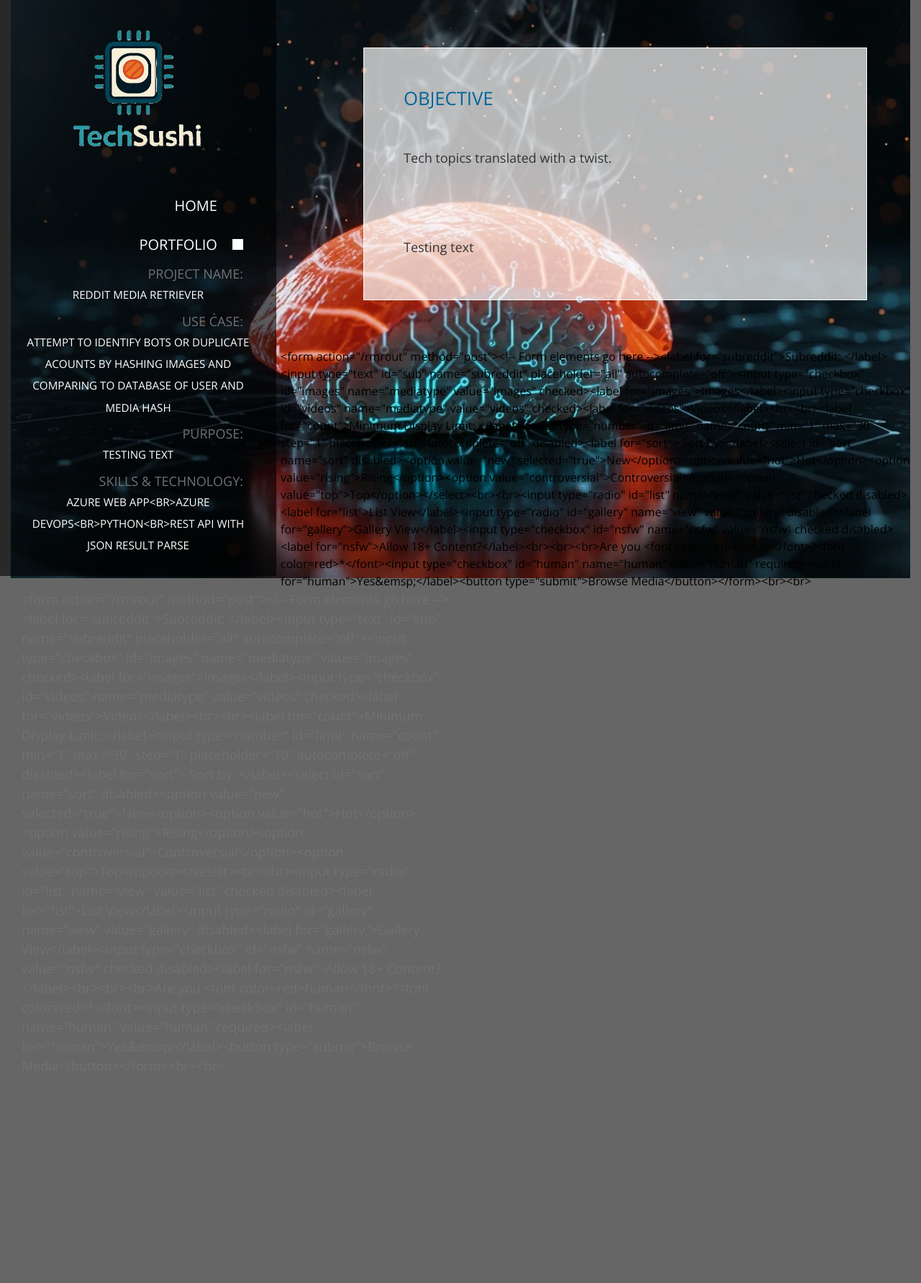
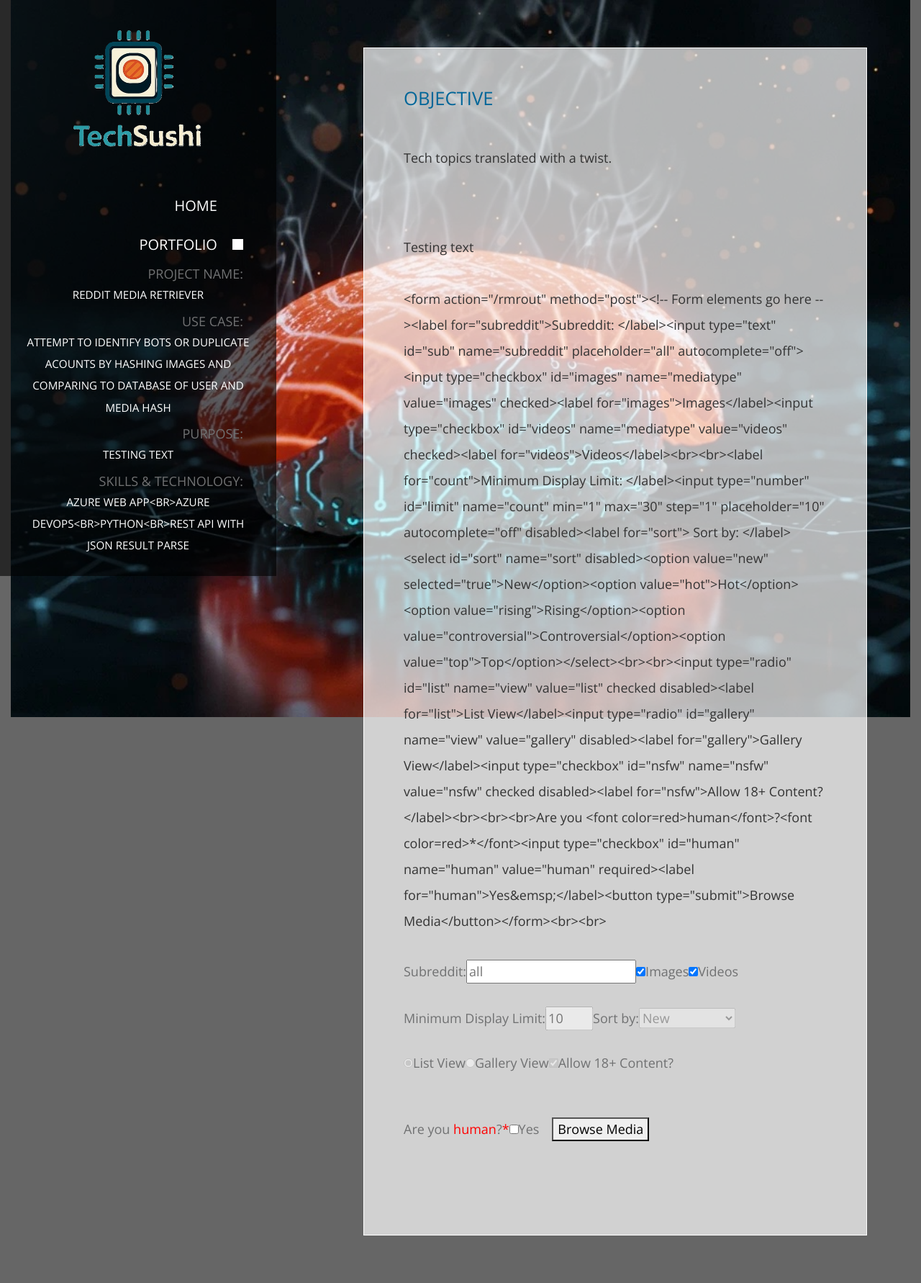
Before and after one commit to jdturbeau/repo-techsushi-portfolio-py, a Flask app: page /rmrwrap in a window 1280 px wide. Shown: the whole page at 72% size. Before the commit the page ends 817 px from the top, so only its background shows below. Run offline with Flask 3, Linux system fonts and the light colour scheme; some libraries are stand-ins or nearby versions.

Commit message:
Update proj_body.html

```diff
--- a/templates/proj_body.html
+++ b/templates/proj_body.html
@@ -13,42 +13,19 @@
                         <p class="mb-0 tm-color-gray">
                           <br><br>
                         {{ strProjOverview }}
+                                    <br><br>
+                                    {{ strProjBody }}
+                                    <br><br>
+                                    <form action="/rmrout" method="post"><!-- Form elements go here --><label for="subreddit">Subreddit: </label><input type="text" id="sub" name="subreddit" placeholder="all" autocomplete="off"><input type="checkbox" id="images" name="mediatype" value="images" checked><label for="images">Images</label><input type="checkbox" id="videos" name="mediatype" value="videos" checked><label for="videos">Videos</label><br><br><label for="count">Minimum Display Limit: </label><input type="number" id="limit" name="count" min="1" max="30" step="1" placeholder="10" autocomplete="off" disabled><label for="sort"> Sort by: </label><select id="sort" name="sort" disabled><option value="new" selected="true">New</option><option value="hot">Hot</option><option value="rising">Rising</option><option value="controversial">Controversial</option><option value="top">Top</option></select><br><br><input type="radio" id="list" name="view" value="list" checked disabled><label for="list">List View</label><input type="radio" id="gallery" name="view" value="gallery" disabled><label for="gallery">Gallery View</label><input type="checkbox" id="nsfw" name="nsfw" value="nsfw" checked disabled><label for="nsfw">Allow 18+ Content?</label><br><br><br>Are you <font color=red>human</font>?<font color=red>*</font><input type="checkbox" id="human" name="human" value="human" required><label for="human">Yes&emsp;</label><button type="submit">Browse Media</button></form><br><br>
                         </p>
                     </div>
                 </section>
 
-<!-- attempt to block css formatting -->
-<div style="color: black !important; font-size: 16px !important;">
-<span>{{ strProjBody }}</span>
-</div>
 
 
             </div>
           </div>
-                <div class="col-xl-6 mb-5">
-                  <div class="tm-contact-form-wrap">
-                        {{ strProjBody }}
-                    <!--
-                              <form action="" method="POST" class="tm-contact-form">
-                        <div class="form-group">
-                          <input type="text" id="contact_name" name="contact_name" class="form-control rounded-0 border-top-0 border-right-0 border-left-0" placeholder="Your Name" required="" />
-                        </div>
-                        <div class="form-group">
-                          <input type="email" id="contact_email" name="contact_email" class="form-control rounded-0 border-top-0 border-right-0 border-left-0" placeholder="Your Email" required="" />
-                        </div>
-                        <div class="form-group">
-                          <textarea rows="4" id="contact_message" name="contact_message" class="form-control rounded-0 border-top-0 border-right-0 border-left-0" placeholder="Message..." required=""></textarea>
-                        </div>
 
-                        <div class="form-group mb-0">
-                              </div>
-                              <button type="submit" class="btn rounded-0 d-block ml-auto tm-btn-primary">
-                            SEND
-                          </button>
-                        </div>
-                      </form>
-                  </div>
-                </div>
 
 
 </main>
```
